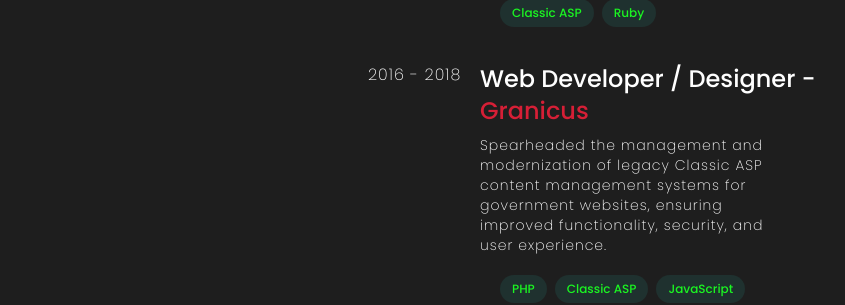
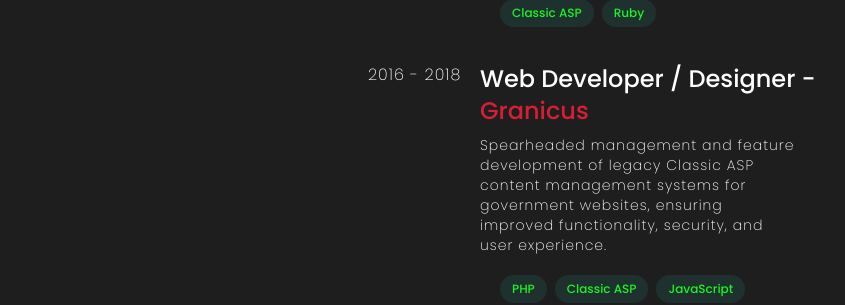
Before and after one commit to iShawshank/ishawshank.github.io, a React (Create React App) app: page / in a window 1280 px wide. Shown: the part 2333-2638 px from the top of the page, without its empty margins (352-1197 px from the left). Built offline with nearby package versions, Linux system fonts and the light colour scheme.

Commit message:
Updating copy of Web Developer role (#5)

```diff
--- a/src/data/resumeData.js
+++ b/src/data/resumeData.js
@@ -79,7 +79,7 @@
       companyLink: 'https://granicus.com/',
       title: 'Web Developer / Designer',
       description:
-        'Spearheaded the management and modernization of legacy Classic ASP content management systems for government websites, ensuring improved functionality, security, and user experience.',
+        'Spearheaded management and feature development of legacy Classic ASP content management systems for government websites, ensuring improved functionality, security, and user experience.',
       skills: [
         'PHP',
         'Classic ASP',
```
